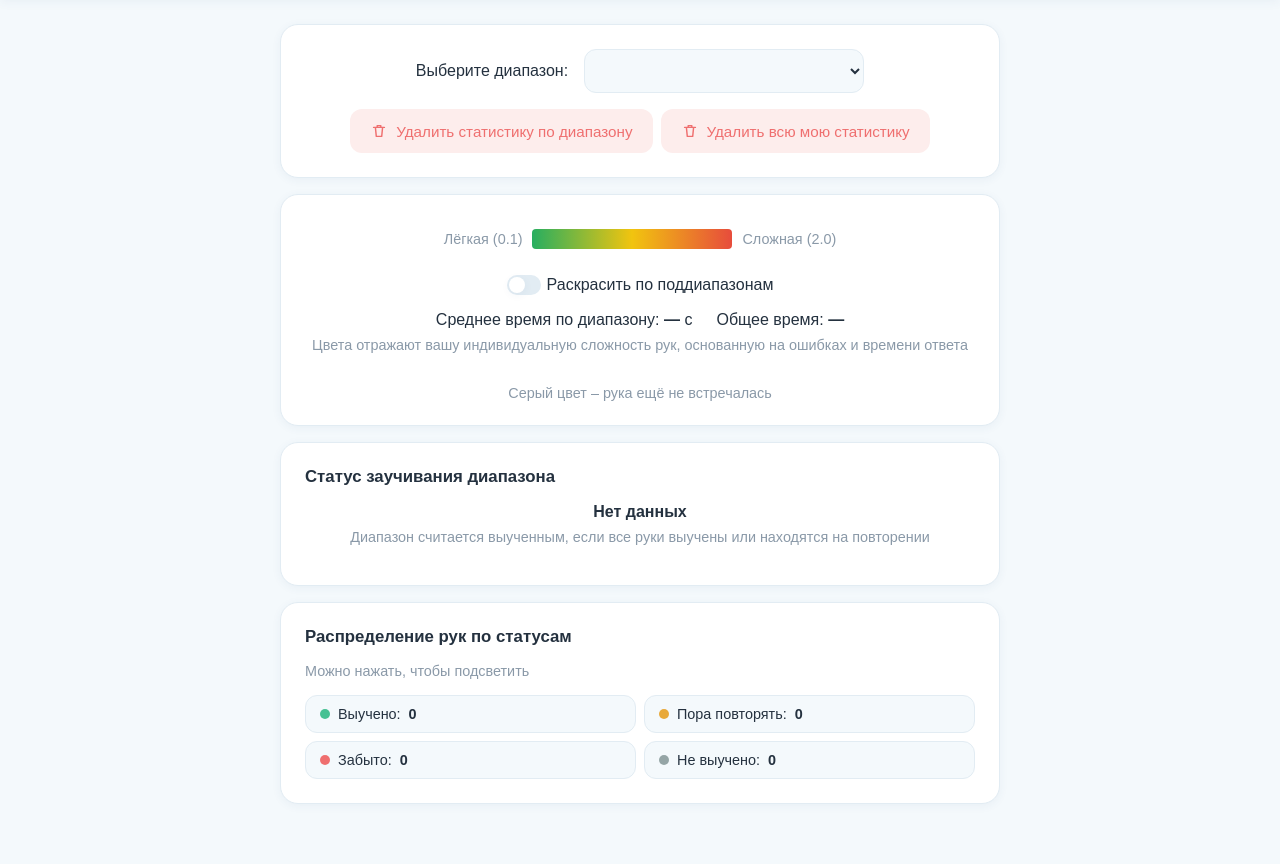
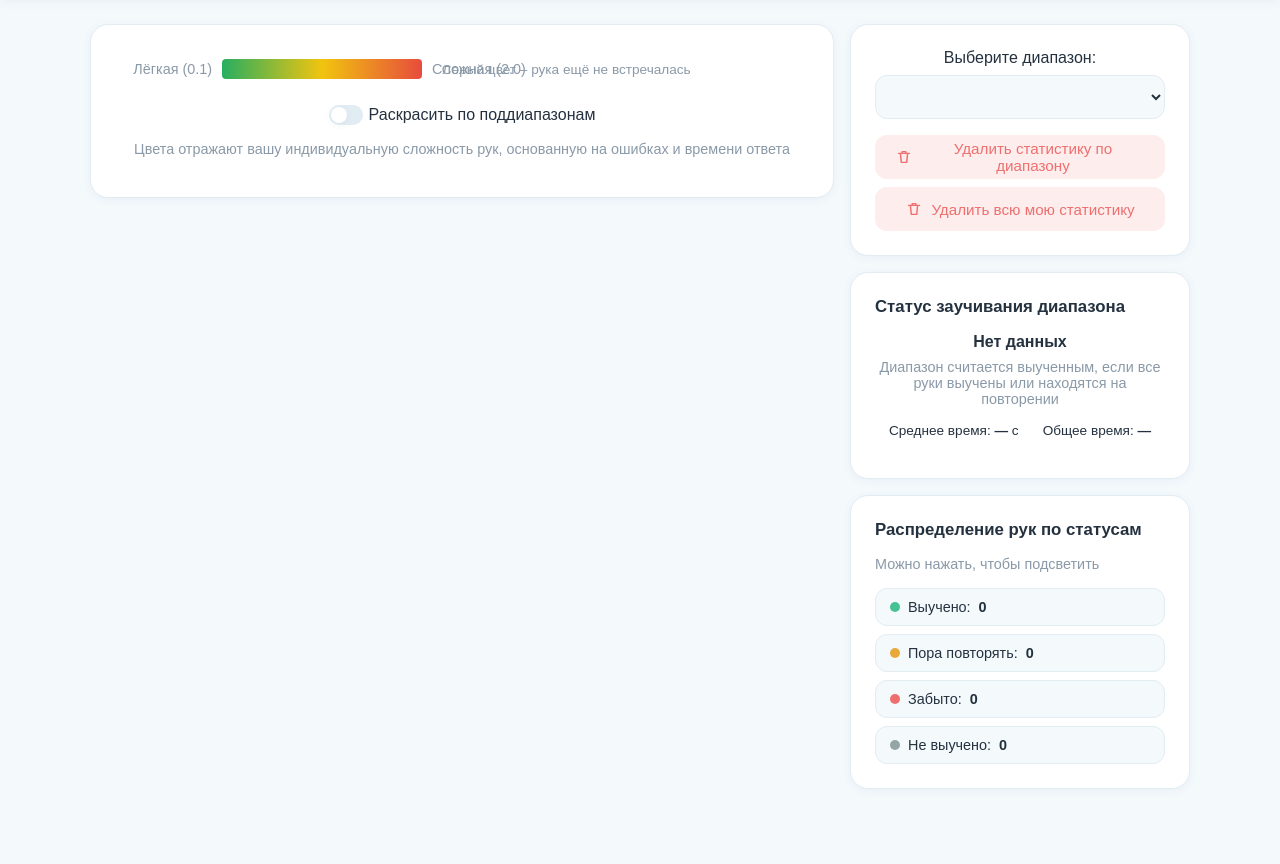
Before and after one commit to MartinIJL7/Poker-charts-trainer, a Flask app: page /all_stats in a window 1280 px wide. Shown: the part 61-925 px from the top of the page. After the commit the page ends 850 px from the top, so only its background shows below. Run offline with Flask 3, Linux system fonts and the light colour scheme; the visitor is signed in with stand-in values (Sample User, id 1); data comes from the database, SQL or seed files in the repository; lists and menus that the app fills with data are empty.

Commit message:
refactor(heatmap): lay the page out in two columns
Put the matrix on the left and the range picker, learned status and status
counters on the right; below 900px everything stacks with the picker first.
The back link stays centred above both columns.

Move the grey-hand hint next to the legend and the average and total time
under the learned status, with a shorter label and smaller text.

```diff
--- a/static/heatmap.css
+++ b/static/heatmap.css
@@ -7,13 +7,39 @@
     --hmap-unlearned: #95a5a6;
 }
 
-/* ---- Layout: one centered column of cards ---- */
+/* ---- Layout: matrix on the left, picker and status cards on the right ---- */
 .cr-shell .hmap-column {
-    max-width: 720px;
+    max-width: 1100px;
     margin: 0 auto;
     display: flex;
     flex-direction: column;
     gap: var(--cr-space-md);
+}
+
+/* The stacked order is the DOM order: picker, matrix, learned, counters */
+.cr-shell .hmap-main {
+    display: flex;
+    flex-direction: column;
+    gap: var(--cr-space-md);
+}
+
+@media screen and (min-width: 900px) {
+    .cr-shell .hmap-main {
+        display: grid;
+        grid-template-columns: minmax(0, 1fr) 340px;
+        grid-template-rows: auto auto 1fr;
+        align-items: start;
+    }
+    .cr-shell .hmap-card-matrix {
+        grid-column: 1;
+        grid-row: 1 / span 3;
+    }
+    .cr-shell .hmap-card-picker { grid-column: 2; grid-row: 1; }
+    .cr-shell .hmap-card-learned { grid-column: 2; grid-row: 2; }
+    .cr-shell .hmap-card-stats { grid-column: 2; grid-row: 3; }
+    .cr-shell .hmap-card-picker .hmap-picker .cr-select { flex: 1 1 100%; }
+    .cr-shell .hmap-card-stats .hmap-categories { grid-template-columns: 1fr; }
+    .cr-shell .hmap-delete-row .cr-btn { flex: 1 1 100%; white-space: normal; }
 }
 
 .cr-shell .hmap-back {
@@ -52,11 +78,13 @@
     display: flex;
     justify-content: center;
     align-items: center;
+    flex-wrap: wrap;
+    gap: var(--cr-space-xs, 4px) var(--cr-space-md);
     min-height: 40px;
 }
 
 .cr-shell .hmap-legend {
-    width: 100%;
+    flex: 0 0 auto;
     display: flex;
     align-items: center;
     justify-content: center;
@@ -67,8 +95,7 @@
 }
 
 .cr-shell .hmap-legend-bar {
-    flex: 0 1 200px;
-    min-width: 60px;
+    flex: 0 0 200px;
     height: 20px;
     background: linear-gradient(to right, #27ae60, #f1c40f, #e74c3c);
     border-radius: 4px;
@@ -122,15 +149,18 @@
 
 .cr-shell .hmap-times {
     justify-content: center;
-    margin-bottom: var(--cr-space-sm);
+    margin-top: var(--cr-space-sm);
+    font-size: 0.85em;
 }
 
 .cr-shell .hmap-hint {
     text-align: center;
 }
 
-.cr-shell .hmap-hint--bottom {
-    margin: var(--cr-space-md) 0 0;
+.cr-shell .hmap-gray-hint {
+    margin: 0;
+    font-size: 0.85em;
+    color: var(--cr-color-text-muted);
 }
 
 .cr-shell #hand-matrix .hmap-error {
@@ -291,6 +321,13 @@
 
 /* ---- Responsive ---- */
 @media screen and (max-width: 600px) {
+    .cr-shell .hmap-legend {
+        flex: 1 1 100%;
+    }
+    .cr-shell .hmap-legend-bar {
+        flex: 0 1 200px;
+        min-width: 60px;
+    }
     .cr-shell .hmap-picker .cr-select {
         flex: 1 1 100%;
     }
--- a/templates/heatmap.html
+++ b/templates/heatmap.html
@@ -17,7 +17,8 @@
         </div>
         {% endif %}
 
-        <div class="cr-card">
+        <div class="hmap-main">
+            <div class="cr-card hmap-card-picker">
                 <div class="hmap-picker">
                     <label for="position-select" class="hmap-label">Выберите диапазон:</label>
                     <select id="position-select" class="cr-select">
@@ -40,13 +41,14 @@
                 {% endif %}
             </div>
 
-        <div class="cr-card">
+            <div class="cr-card hmap-card-matrix">
                 <div class="hmap-legend-wrapper">
                     <div class="hmap-legend" id="main-legend">
                         <span>Лёгкая (0.1)</span>
                         <div class="hmap-legend-bar"></div>
                         <span>Сложная (2.0)</span>
                     </div>
+                    <p id="gray-hint" class="hmap-gray-hint">Серый цвет – рука ещё не встречалась</p>
                     <div id="subrange-legend" class="hmap-subrange-legend"></div>
                 </div>
 
@@ -56,31 +58,26 @@
                     <span class="cr-switch-text">Раскрасить по поддиапазонам</span>
                 </label>
 
-            <div class="cr-stats-row hmap-times">
-                <span class="cr-stat">Среднее время по диапазону: <strong id="avg-position-time">—</strong> с</span>
-                <span class="cr-stat">Общее время: <strong id="total-position-time">—</strong></span>
-            </div>
-
                 <p id="color-hint" class="cr-stats-note hmap-hint">
                     Цвета отражают вашу индивидуальную сложность рук, основанную на ошибках и времени ответа
                 </p>
 
                 <div id="hand-matrix" class="cr-matrix"></div>
-
-            <p id="gray-hint" class="cr-stats-note hmap-hint hmap-hint--bottom">
-                Серый цвет – рука ещё не встречалась
-            </p>
             </div>
 
-        <div class="cr-card">
+            <div class="cr-card hmap-card-learned">
                 <h3 class="cr-card-title">Статус заучивания диапазона</h3>
                 <div id="learned-status" class="hmap-learned"></div>
                 <p class="cr-stats-note hmap-hint">
                     Диапазон считается выученным, если все руки выучены или находятся на повторении
                 </p>
+                <div class="cr-stats-row hmap-times">
+                    <span class="cr-stat">Среднее время: <strong id="avg-position-time">—</strong> с</span>
+                    <span class="cr-stat">Общее время: <strong id="total-position-time">—</strong></span>
+                </div>
             </div>
 
-        <div id="category-stats" class="cr-card">
+            <div id="category-stats" class="cr-card hmap-card-stats">
                 <h3 class="cr-card-title">Распределение рук по статусам</h3>
                 <p class="cr-stats-note">Можно нажать, чтобы подсветить</p>
                 <div class="hmap-categories">
@@ -99,6 +96,7 @@
                 </div>
             </div>
         </div>
+    </div>
 
     <div id="tooltip" class="hmap-popup hmap-tooltip">
         <div id="tooltip-content"></div>
```
Lines whose indentation alone changed are shown as unchanged.
